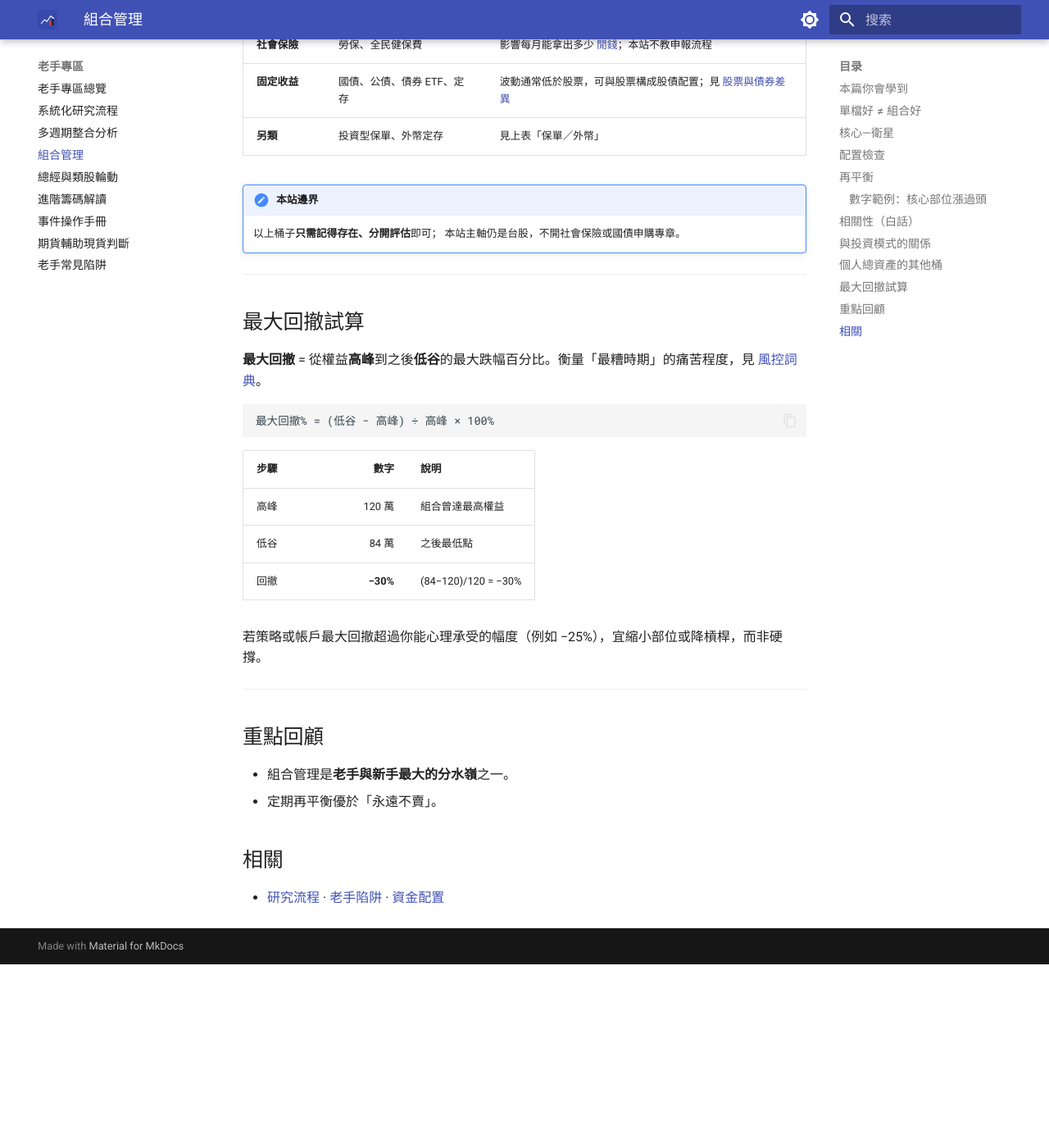
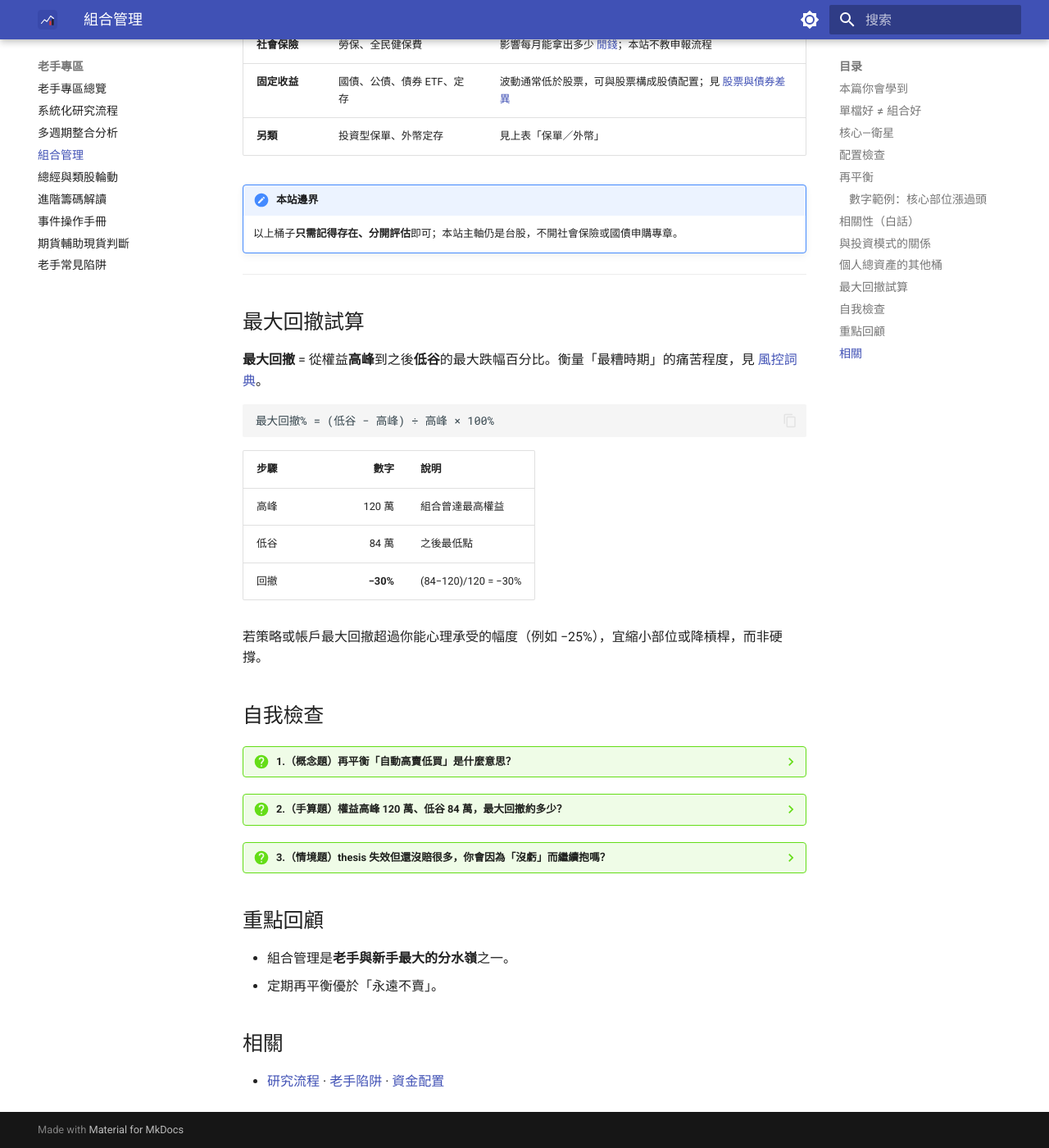
Before and after one commit to skymiku39/stock_school, an MkDocs documentation site: the page built from docs/09-advanced/portfolio.md, in a window 1280 px wide and 1400 px high, scrolled down 3371 px. Shown: the whole window at 82% size. Built offline with MkDocs 1.6.1 and Material for MkDocs 9.7.7, drawn with Linux system fonts in a browser that asks for light colours; before the commit the page ends 4547 px from its top, so only the background shows below that.

Commit message:
feat: ✨ [AI] 為組合管理章補章末自檢並修正邊界說明排版
Co-authored-by: Cursor <cursoragent@cursor.com>

```diff
--- a/docs/09-advanced/portfolio.md
+++ b/docs/09-advanced/portfolio.md
@@ -113,7 +113,7 @@ flowchart LR
 | **另類** | 投資型保單、外幣定存 | 見上表「保單／外幣」 |
 
 !!! note "本站邊界"
-    以上桶子**只需記得存在、分開評估**即可；    本站主軸仍是台股，不開社會保險或國債申購專章。
+    以上桶子**只需記得存在、分開評估**即可；本站主軸仍是台股，不開社會保險或國債申購專章。
 
 ---
 
@@ -133,7 +133,16 @@ flowchart LR
 
 若策略或帳戶最大回撤超過你能心理承受的幅度（例如 −25%），宜縮小部位或降槓桿，而非硬撐。
 
----
+## 自我檢查
+
+??? question "1.（概念題）再平衡「自動高賣低買」是什麼意思？"
+    參考答案：核心部位漲過頭（如 0050 從 70% 膨脹到 85%）時**減碼**，把資金補回落後的衛星或現金，紀律性賣貴買便宜。
+
+??? question "2.（手算題）權益高峰 120 萬、低谷 84 萬，最大回撤約多少？"
+    參考答案：(84−120)/120 = **−30%**。
+
+??? question "3.（情境題）thesis 失效但還沒賠很多，你會因為「沒虧」而繼續抱嗎？"
+    參考答案：不應。thesis 失效應**出清**，不問成本；見本篇再平衡觸發表。
 
 ## 重點回顧
 
```
Also changed, not shown: docs/CONTENT-COVERAGE-MATRIX.md (+1 -0 lines).
